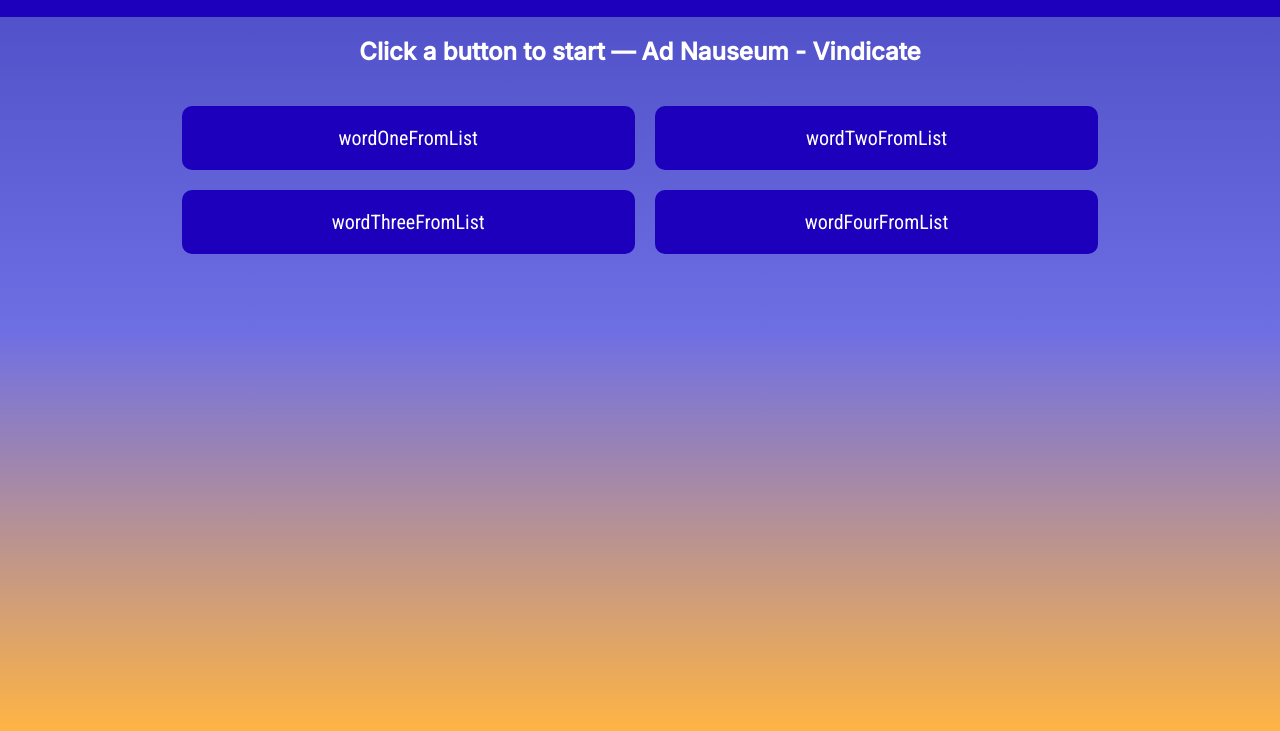
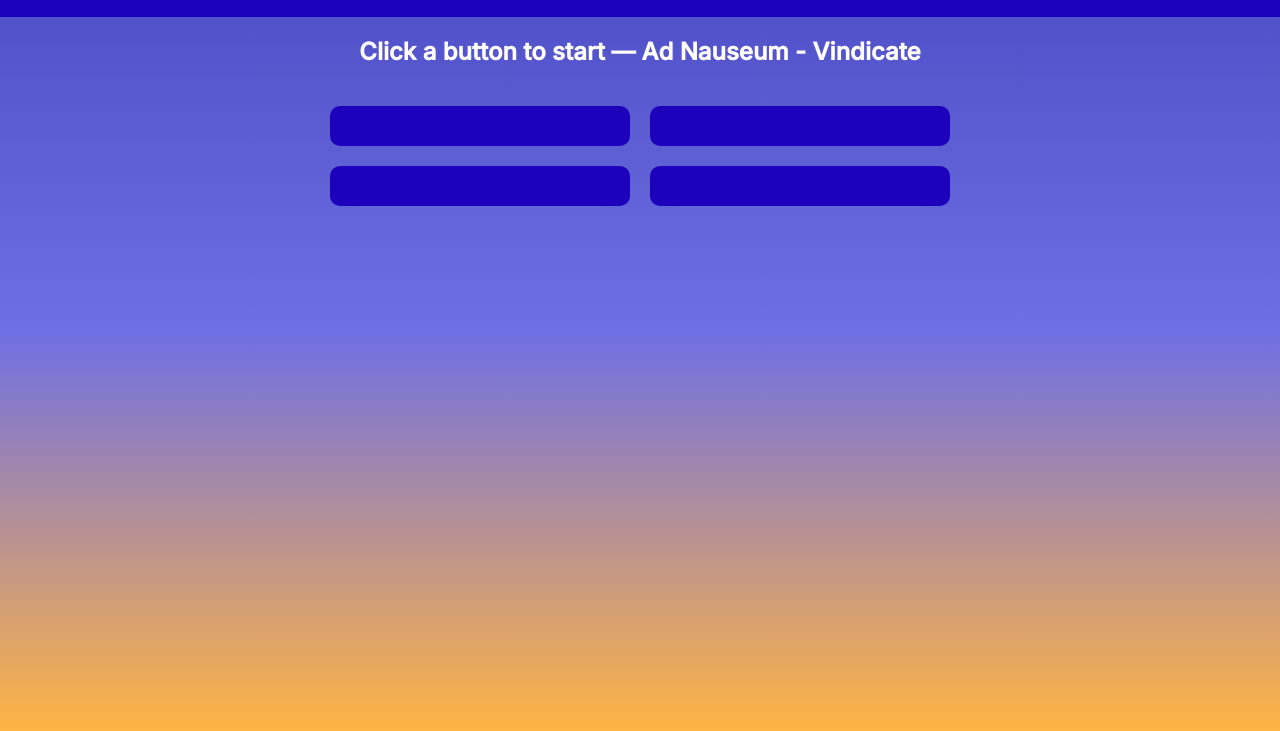
Before and after one commit to tpate0562/AdNauseam-Vindicate, a plain HTML site: page index.html in a window 1280 px wide. Shown: the part 69-800 px from the top of the page. Drawn offline with nearby package versions, Linux system fonts and the light colour scheme.

Commit message:
Update index.html

```diff
--- a/index.html
+++ b/index.html
@@ -17,10 +17,10 @@
     </div>
     <h2 id="question">Click a button to start — Ad Nauseum - Vindicate</h2> <!-- change this attribute type later -->
     <div class="center" id="buttons">
-        <button class="btn" id="btn1" onclick="clickButton(0)">wordOneFromList</button>
-        <button class="btn" id="btn2" onclick="clickButton(1)">wordTwoFromList</button>
-        <button class="btn" id="btn3" onclick="clickButton(2)">wordThreeFromList</button>
-        <button class="btn" id="btn4" onclick="clickButton(3)">wordFourFromList</button>
+        <button class="btn" id="btn1" onclick="clickButton(0)"></button>
+        <button class="btn" id="btn2" onclick="clickButton(1)"></button>
+        <button class="btn" id="btn3" onclick="clickButton(2)"></button>
+        <button class="btn" id="btn4" onclick="clickButton(3)"></button>
     </div>
     <h4 id="rsp"></h4>
     <div class="counter">
```
